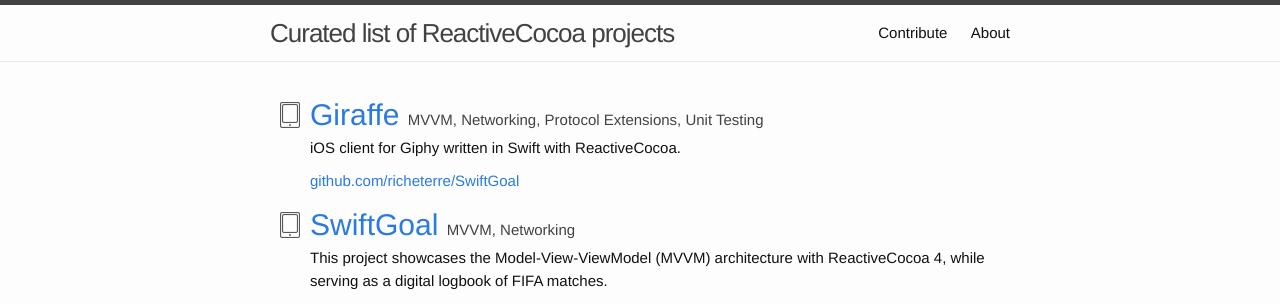
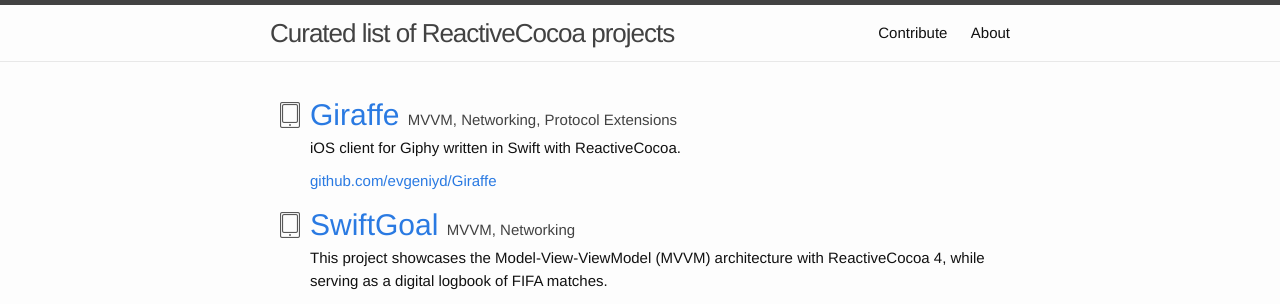
Before and after one commit to RACCommunity/racurated, a Jekyll site: the page built from index.html, in a window 1280 px wide. Shown: the top 304 px of the page. Built offline with Jekyll 4.4.1, drawn with Linux system fonts in a browser that asks for light colours.

Commit message:
Fix information about Giraffe iOS client

```diff
--- a/_data/projects.yml
+++ b/_data/projects.yml
@@ -1,9 +1,9 @@
 - name: Giraffe
   description: "iOS client for Giphy written in Swift with ReactiveCocoa."
-  highlights: [MVVM, Networking, Protocol Extensions, Unit Testing]
+  highlights: [MVVM, Networking, Protocol Extensions]
   type: ios
   rac_version: 4
-  repo_url: https://github.com/richeterre/SwiftGoal
+  repo_url: https://github.com/evgeniyd/Giraffe
 - name: SwiftGoal
   description: "This project showcases the Model-View-ViewModel (MVVM) architecture with ReactiveCocoa 4, while serving as a digital logbook of FIFA matches."
   highlights: [MVVM, Networking]
```
